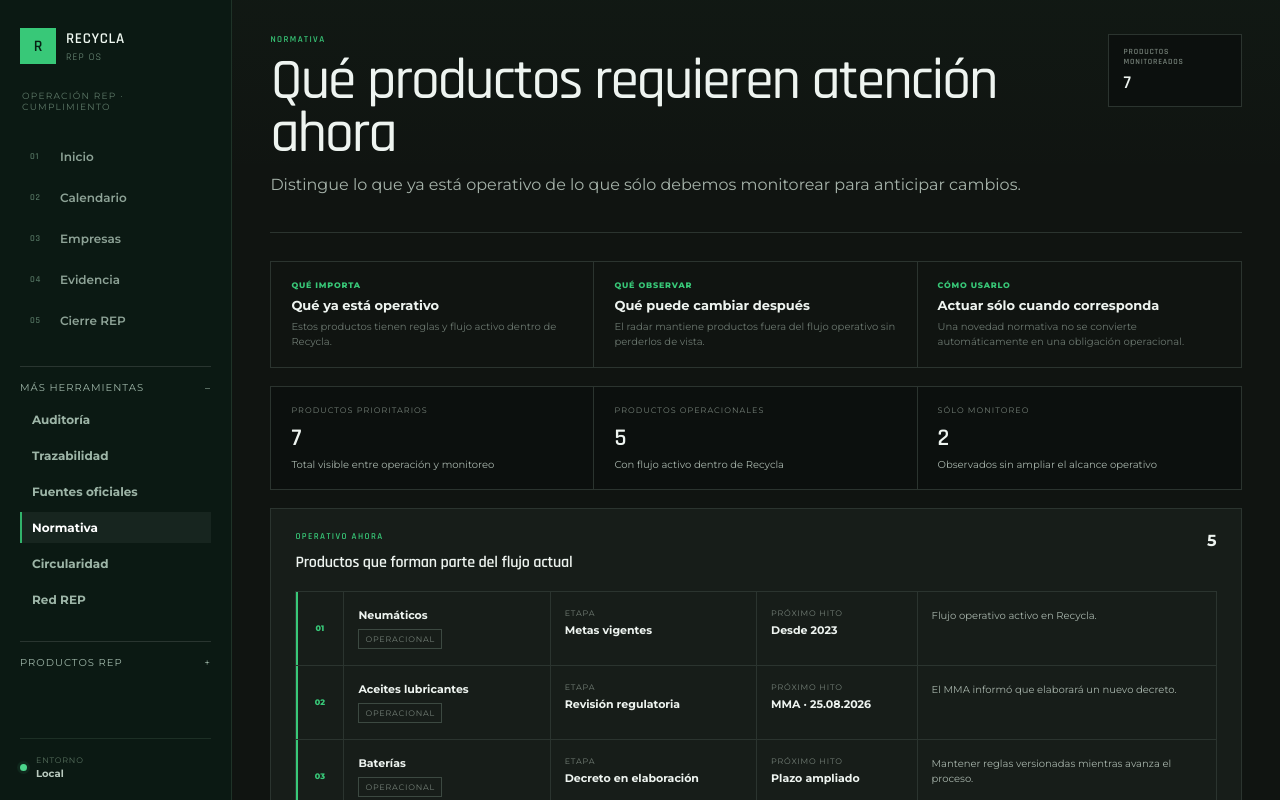
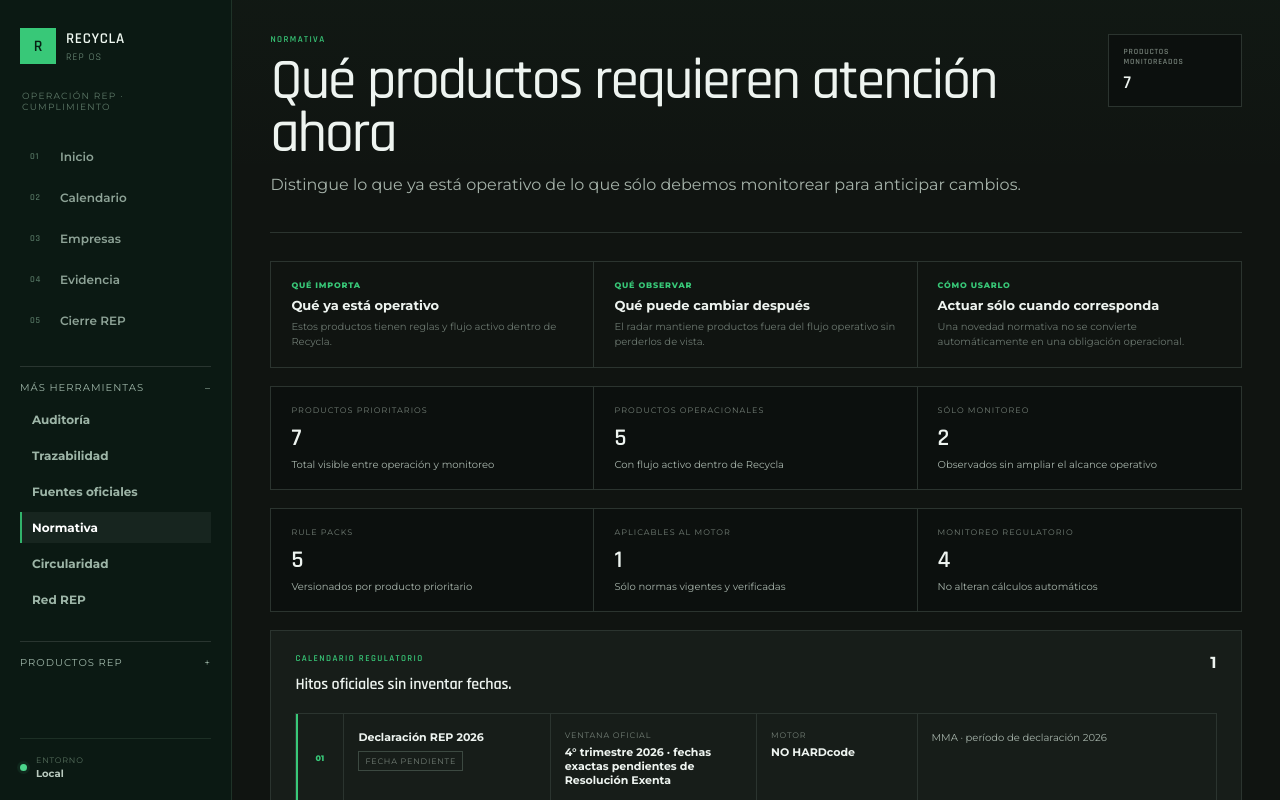
Before and after one commit to traviscomber/recycla, a Next.js app: page /regulatory in a window 1280 px wide. Shown: the top 800 px of the page. Built offline with nearby package versions, Linux system fonts and the light colour scheme.

Commit message:
feat: add regulatory rule-pack and milestone gates

```diff
--- a/src/app/regulatory/page.tsx
+++ b/src/app/regulatory/page.tsx
@@ -1,11 +1,14 @@
 import { AppShell } from "@/components/app-shell";
 import { repRegulatoryUniverse } from "@/lib/rep";
+import { repRegulatoryMilestones, repRulePacks } from "@/lib/rep-rule-packs";
 
 export default function RegulatoryRadarPage() {
   const operationalProducts = repRegulatoryUniverse.filter((item) => item.operational);
   const monitoredProducts = repRegulatoryUniverse.filter((item) => !item.operational);
   const operational = operationalProducts.length;
   const radarOnly = monitoredProducts.length;
+  const rulePacks = Object.values(repRulePacks);
+  const enforceablePacks = rulePacks.filter((item) => item.enginePolicy === "APPLY");
 
   return (
     <AppShell active="/regulatory">
@@ -52,6 +55,54 @@ export default function RegulatoryRadarPage() {
           <strong>{radarOnly}</strong>
           <p>Observados sin ampliar el alcance operativo</p>
         </article>
+      </section>
+
+      <section className="decisionStrip" aria-label="Aplicabilidad regulatoria">
+        <article>
+          <span>Rule packs</span>
+          <strong>{rulePacks.length}</strong>
+          <p>Versionados por producto prioritario</p>
+        </article>
+        <article>
+          <span>Aplicables al motor</span>
+          <strong>{enforceablePacks.length}</strong>
+          <p>Sólo normas vigentes y verificadas</p>
+        </article>
+        <article>
+          <span>Monitoreo regulatorio</span>
+          <strong>{rulePacks.length - enforceablePacks.length}</strong>
+          <p>No alteran cálculos automáticos</p>
+        </article>
+      </section>
+
+      <section className="panel">
+        <div className="panelHead">
+          <div>
+            <p className="eyebrow">Calendario regulatorio</p>
+            <h3>Hitos oficiales sin inventar fechas.</h3>
+          </div>
+          <b>{repRegulatoryMilestones.length}</b>
+        </div>
+        <div className="regulatoryMatrix">
+          {repRegulatoryMilestones.map((item, index) => (
+            <article className="regulatoryRow operational" key={item.id}>
+              <span className="regIndex">{String(index + 1).padStart(2, "0")}</span>
+              <div className="regProduct">
+                <strong>{item.title}</strong>
+                <span>{item.status === "SCHEDULED" ? "PROGRAMADO" : "FECHA PENDIENTE"}</span>
+              </div>
+              <div className="regStage">
+                <span>Ventana oficial</span>
+                <strong>{item.windowLabel}</strong>
+              </div>
+              <div className="regMilestone">
+                <span>Motor</span>
+                <strong>{item.status === "SCHEDULED" ? "CALENDARIZABLE" : "NO HARDcode"}</strong>
+              </div>
+              <p>{item.sourceTitle}</p>
+            </article>
+          ))}
+        </div>
       </section>
 
       <section className="panel">
```
